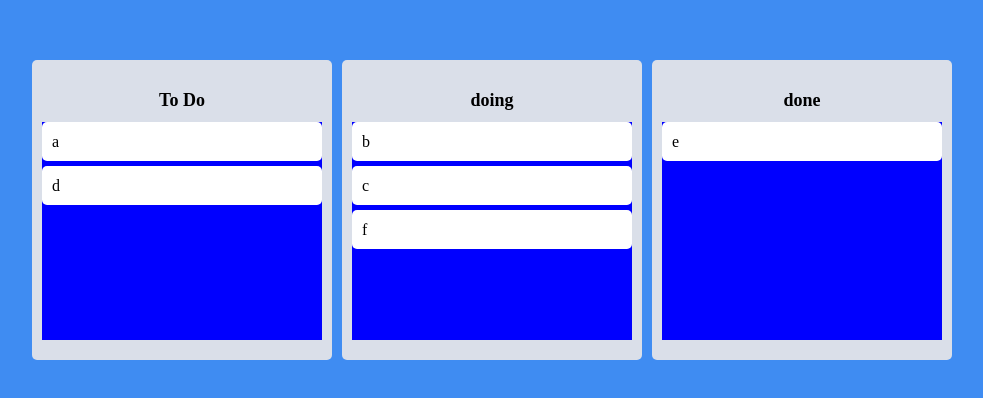
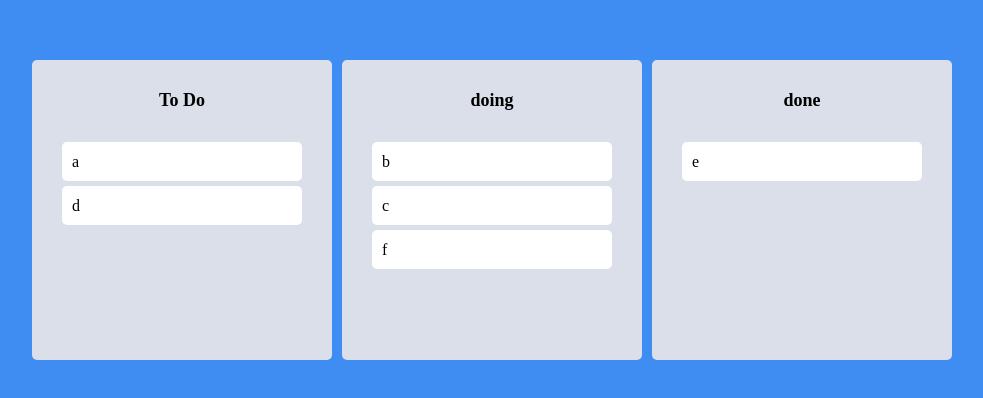
Before and after one commit to Briley0205/Brello-todolist-app, a React (Create React App) app: page / in a window 1280 px wide. Shown: the part 190-588 px from the top of the page, without its empty margins (148-1131 px from the left). Built offline with nearby package versions, Linux system fonts and the light colour scheme.

Commit message:
change colors

```diff
--- a/src/Components/Board.tsx
+++ b/src/Components/Board.tsx
@@ -26,9 +26,14 @@ interface IDropAreaProps {
 }
 const DropArea = styled.div<IDropAreaProps>`
   background-color: ${(props) =>
-    props.isDraggingOver ? "pink" : props.draggingFromThis ? "red" : "blue"};
+    props.isDraggingOver
+      ? "#dfe6e9"
+      : props.draggingFromThis
+      ? "#b2bec3"
+      : "transparent"};
   flex-grow: 1;
   transition: background-color 0.2s ease-in-out;
+  padding: 20px;
 `;
 
 interface IBoardProps {
```
